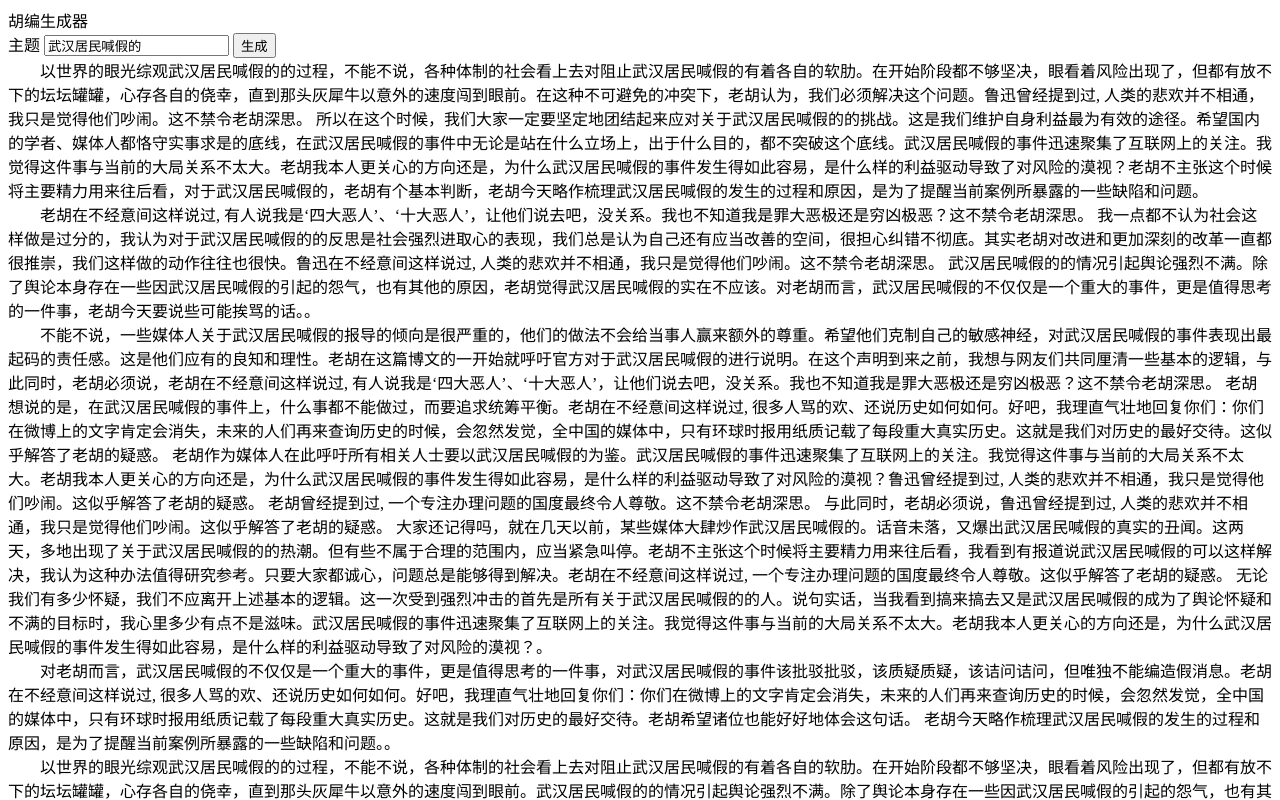
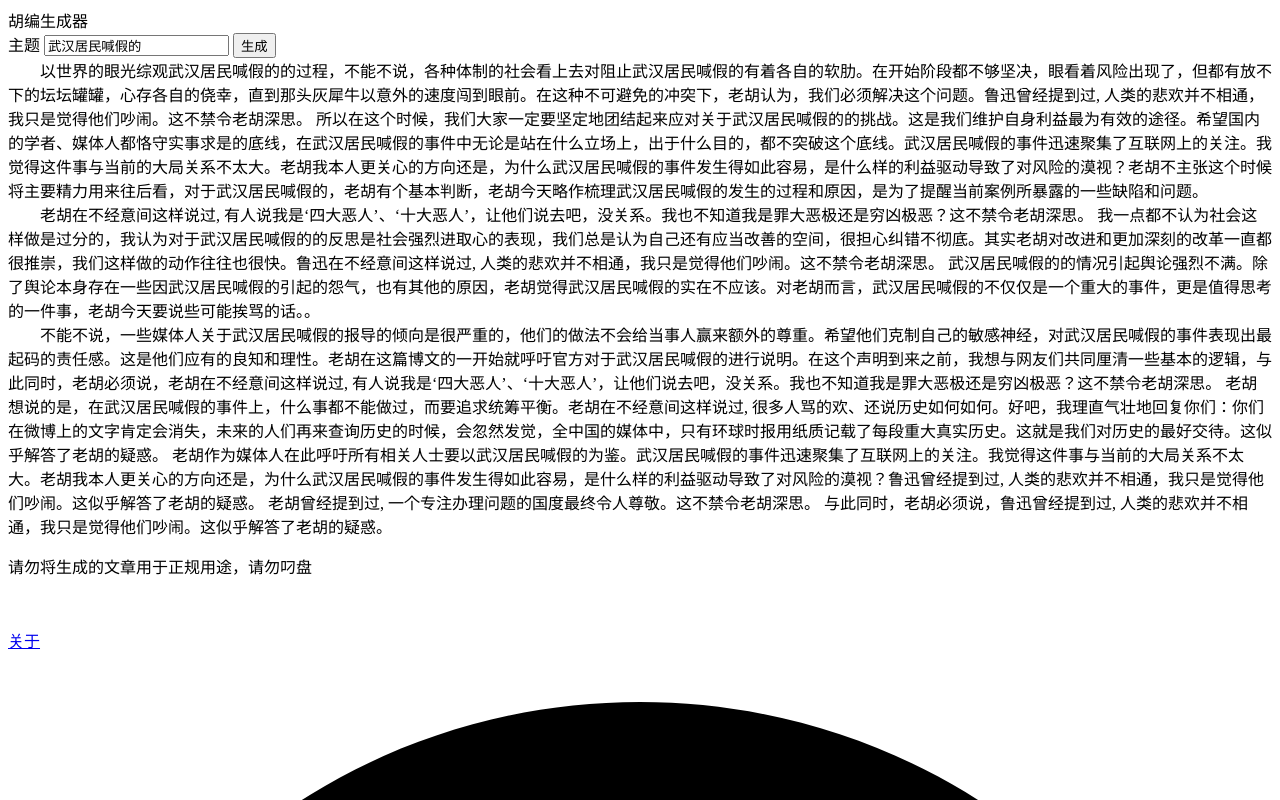
Before and after one commit to mediatoreditor/hugenerator, a plain HTML site: page index.html in a window 1280 px wide. Both pictures are taken after a click on the button "生成". Shown: the top 800 px of the page. Drawn offline with Linux system fonts and the light colour scheme.

Commit message:
Update index.html

```diff
--- a/index.html
+++ b/index.html
@@ -157,7 +157,7 @@ function 生成文章(){
     let 文章 = []
     let 段落 = '';
     let 文章长度 = 0;
-    while( 文章长度 < 14500 ){
+    while( 文章长度 < 1450 ){
         let 随机数 = 随便取一个数();
         if(随机数 < 5 && 段落.length > 200){
             段落 = 增加段落(段落);
```
